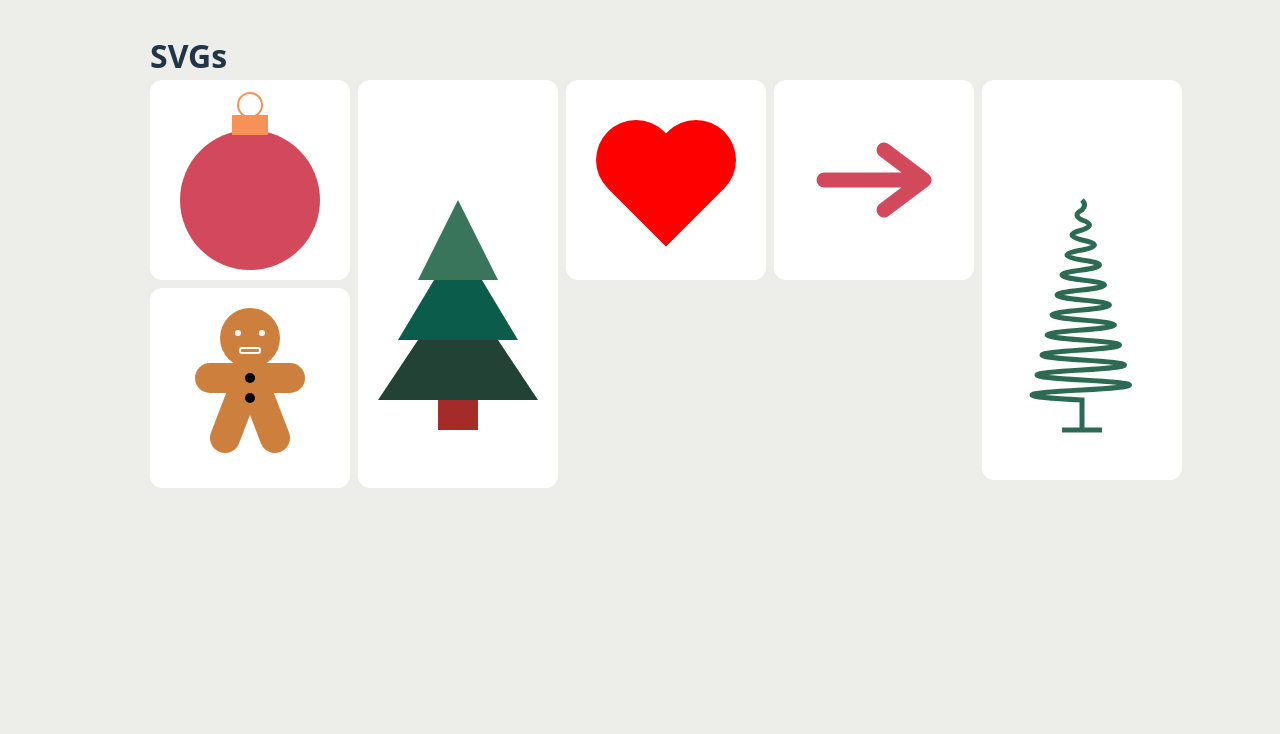
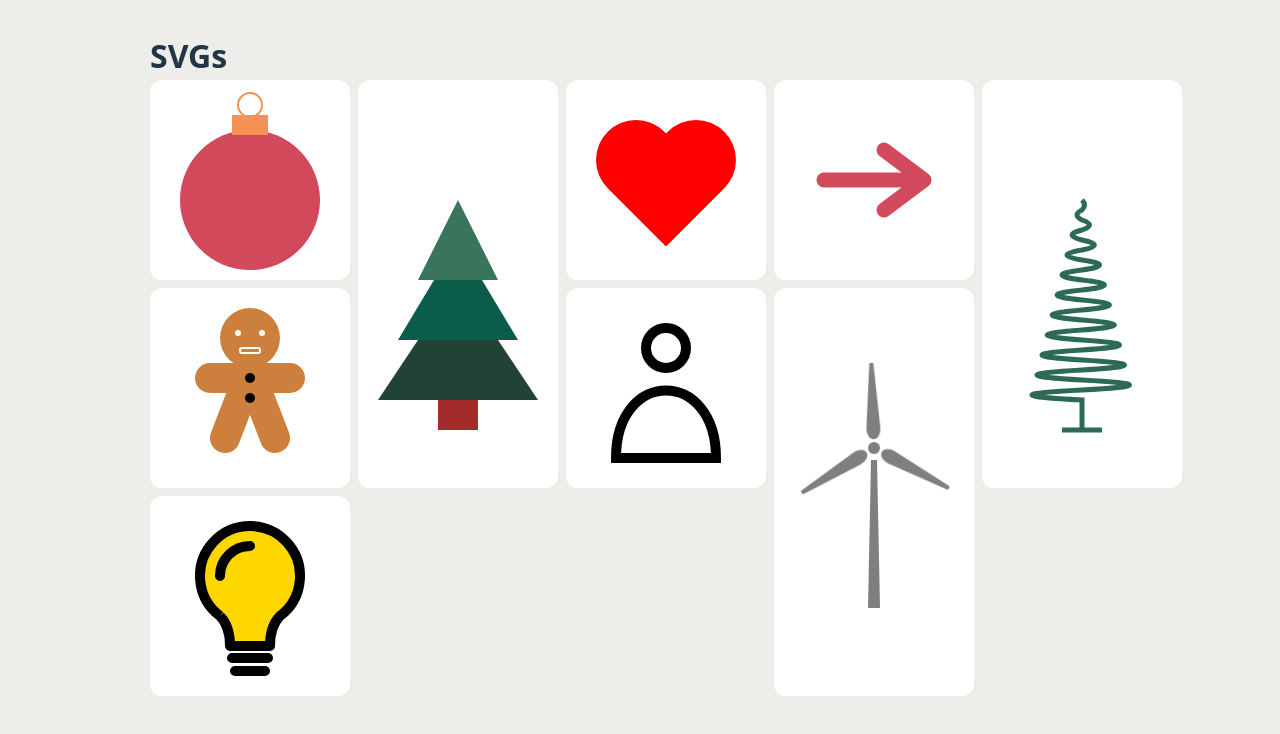
Before and after one commit to AslamThachapalli/svg, a React (Vite) app: page / in a window 1280 px wide. Shown: the top 734 px of the page. Built offline with nearby package versions, Linux system fonts and the light colour scheme.

Commit message:
Added lightbulb, user, windmill svgs

```diff
--- a/src/App.css
+++ b/src/App.css
@@ -26,3 +26,11 @@
     grid-column: 5/6;
     grid-row: 1/3;
 }
+.wind-mill {
+    grid-column: 4/5;
+    grid-row: 2/4;
+}
+.light-bulb {
+    grid-column: 1/2;
+    grid-row: 3/4;
+}
--- /dev/null
+++ b/src/svgs/LightBulb/LightBulb.tsx
@@ -0,0 +1,73 @@
+export function LightBulb() {
+    return (
+        <svg width="200" height="200" viewBox="-100 -100 200 200">
+            <path
+                d="M -30 20
+                A 50 50 0 1 1 30 20
+                Q 20 30 20 50
+                L -20 50
+                Q -20 30 -30 20
+                "
+                fill="gold"
+                stroke="black"
+                stroke-width="10"
+                stroke-linejoin="round"
+            />
+
+            <path
+                d="M -30 -20
+                A 30 30 0 0 1 0 -50"
+                fill="none"
+                stroke="black"
+                stroke-width="10"
+                stroke-linecap="round"
+            />
+
+            <path
+                d="M -18 62
+                L 18 62
+                M -15 75
+                L 15 75"
+                stroke="black"
+                stroke-width="10"
+                stroke-linecap="round"
+            />
+        </svg>
+    );
+}
+
+export const lightBulbHtmlSource = `<svg width="200" height="200" viewBox="-100 -100 200 200">
+    <path
+        d="M -30 20
+        A 50 50 0 1 1 30 20
+        Q 20 30 20 50
+        L -20 50
+        Q -20 30 -30 20
+        "
+        fill="gold"
+        stroke="black"
+        stroke-width="10"
+        stroke-linejoin="round"
+    />
+
+    <path
+        d="M -30 -20
+        A 30 30 0 0 1 0 -50"
+        fill="none"
+        stroke="black"
+        stroke-width="10"
+        stroke-linecap="round"
+    />
+
+    <path
+        d="M -18 62
+        L 18 62
+        M -15 75
+        L 15 75"
+        stroke="black"
+        stroke-width="10"
+        stroke-linecap="round"
+    />
+</svg>`;
+
+export const lightBulbCssSource = null;
--- /dev/null
+++ b/src/svgs/LightBulb/index.ts
@@ -0,0 +1 @@
+export * from "./LightBulb";
--- /dev/null
+++ b/src/svgs/User/User.tsx
@@ -0,0 +1,44 @@
+/*
+A path cubic bezier is used to create the body of the user.
+C Control Points 1 (x, y) Control Points 2 (x, y) End Points (x,y).
+Cubic Bezier has 2 control points to control the curve of the line.
+*/
+export function User() {
+    return (
+        <svg
+            width="200"
+            height="200"
+            viewBox="-100 -100 200 200"
+            fill="none"
+            stroke="black"
+            stroke-width="10"
+        >
+            <circle cy="-40" r="20" />
+            <path
+                d="
+                M -50,70
+                C -50,-20 50,-20 50,70
+                Z"
+            />
+        </svg>
+    );
+}
+
+export const userHtmlSource = `<svg
+    width="200"
+    height="200"
+    viewBox="-100 -100 200 200"
+    fill="none"
+    stroke="black"
+    stroke-width="10"
+>
+    <circle cy="-40" r="20" />
+    <path
+        d="
+        M -50,70
+        C -50,-20 50,-20 50,70
+        Z"
+    />
+</svg>`;
+
+export const userCssSource = null;
--- /dev/null
+++ b/src/svgs/User/index.ts
@@ -0,0 +1 @@
+export * from "./User";
--- a/src/svgs/WavyTree/WavyTree.tsx
+++ b/src/svgs/WavyTree/WavyTree.tsx
@@ -1,5 +1,11 @@
+/*
+Cubic Bezier Curve is used to create the wavy shape of the tree.
+Q Control Points (x, y) End Points (x,y).
+The line will start at the start point and end at the end point, and the control points will be used to control the curve of the line.
+*/
 export function WavyTree() {
     return (
+        <div style={{ height: "408px" }}>
             <svg width="200" height="400" viewBox="-100 -200 200 400">
                 <path
                     d="
@@ -33,6 +39,7 @@ export function WavyTree() {
                     strokeWidth="5"
                 />
             </svg>
+        </div>
     );
 }
 
--- /dev/null
+++ b/src/svgs/WindMill/WindMill.css
@@ -0,0 +1,12 @@
+#windmill-head {
+    animation: rotate 4s linear infinite;
+}
+
+@keyframes rotate {
+    from {
+        transform: rotate(0deg);
+    }
+    to {
+        transform: rotate(360deg);
+    }
+}
--- /dev/null
+++ b/src/svgs/WindMill/WindMill.tsx
@@ -0,0 +1,39 @@
+import "./WindMill.css";
+
+export function WindMill() {
+    return (
+        <div style={{ height: "408px" }}>
+            <svg
+                width="200"
+                height="400"
+                viewBox="-100 -200 200 400"
+                fill="rgba(0, 0, 0, 0.5)"
+            >
+                <g transform="translate(0, -40)">
+                    <g id="windmill-head">
+                        <circle r="6" />
+                        <path
+                            id="arm"
+                            d="M -7 -20
+                        C -7 -5 7 -5 7 -20
+                        L 2 -85
+                        L -2 -85"
+                        />
+                        <use href="#arm" transform="rotate(120)" />
+                        <use href="#arm" transform="rotate(-120)" />
+                    </g>
+
+                    <path
+                        d="M -3 12
+                    L 3 12
+                    L 6 160 L -6 160"
+                    />
+                </g>
+            </svg>
+        </div>
+    );
+}
+
+export const windMillHtmlSource = `<svg width="200" height="200" viewBox="-100 -100 200 200"></svg>`;
+
+export const windMillCssSource = null;
--- /dev/null
+++ b/src/svgs/WindMill/index.ts
@@ -0,0 +1 @@
+export * from "./WindMill";
--- a/src/svgs/svgList.ts
+++ b/src/svgs/svgList.ts
@@ -4,6 +4,9 @@ import * as GingerBread from "./GingerBread";
 import * as Heart from "./Heart";
 import * as Arrow from "./Arrow";
 import * as WavyTree from "./WavyTree";
+import * as User from "./User";
+import * as LightBulb from "./LightBulb";
+import * as WindMill from "./WindMill";
 
 type SvgList = {
     id: string;
@@ -29,13 +32,6 @@ export const svgList: SvgList[] = [
         cssSource: ChristmasTree.christmasTreeCssSource,
     },
     {
-        id: "ginger-bread",
-        name: "Ginger Bread",
-        svg: GingerBread.GingerBread,
-        htmlSource: GingerBread.gingerBreadHtmlSource,
-        cssSource: GingerBread.gingerBreadCssSource,
-    },
-    {
         id: "heart",
         name: "Heart",
         svg: Heart.Heart,
@@ -56,4 +52,32 @@ export const svgList: SvgList[] = [
         htmlSource: WavyTree.wavyTreeHtmlSource,
         cssSource: WavyTree.wavyTreeCssSource,
     },
+    {
+        id: "ginger-bread",
+        name: "Ginger Bread",
+        svg: GingerBread.GingerBread,
+        htmlSource: GingerBread.gingerBreadHtmlSource,
+        cssSource: GingerBread.gingerBreadCssSource,
+    },
+    {
+        id: "user",
+        name: "User",
+        svg: User.User,
+        htmlSource: User.userHtmlSource,
+        cssSource: User.userCssSource,
+    },
+    {
+        id: "wind-mill",
+        name: "Wind Mill",
+        svg: WindMill.WindMill,
+        htmlSource: WindMill.windMillHtmlSource,
+        cssSource: WindMill.windMillCssSource,
+    },
+    {
+        id: "light-bulb",
+        name: "Light Bulb",
+        svg: LightBulb.LightBulb,
+        htmlSource: LightBulb.lightBulbHtmlSource,
+        cssSource: LightBulb.lightBulbCssSource,
+    },
 ];
```
Lines whose indentation alone changed are shown as unchanged.
